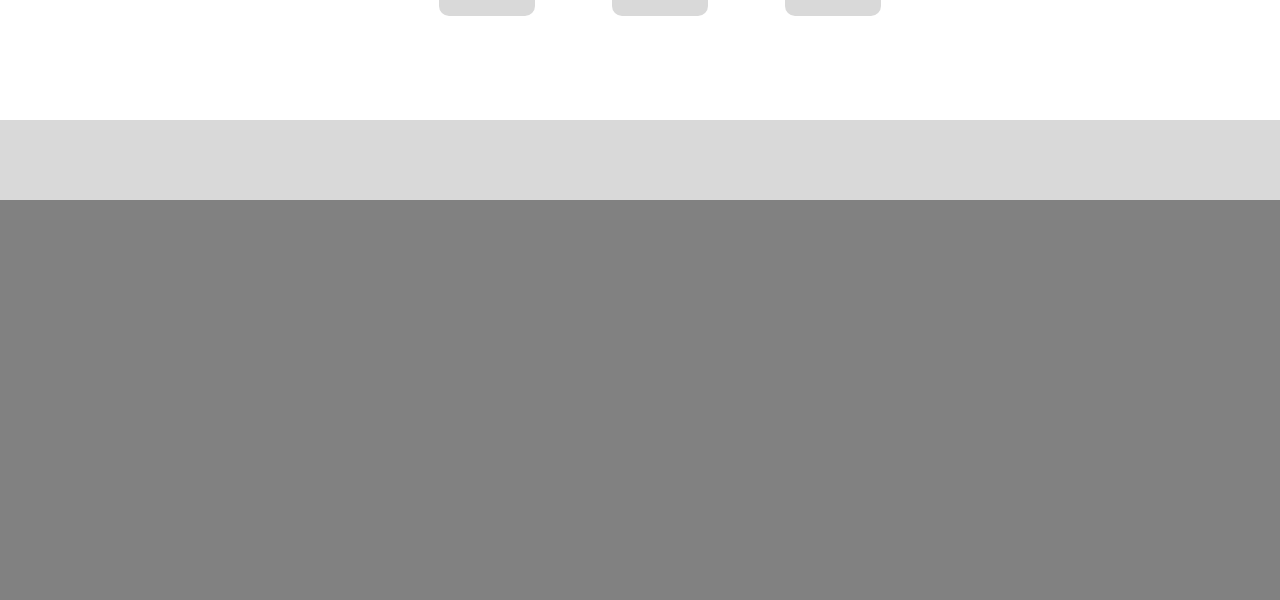
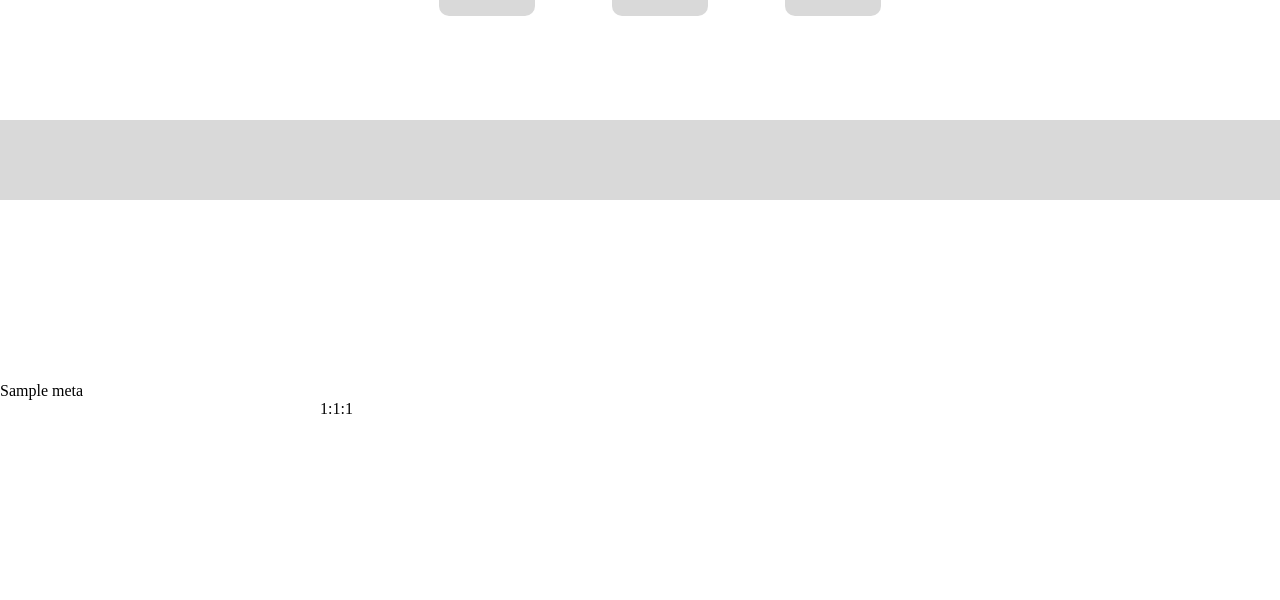
Before and after one commit to Lucasmenezes08/FocusTime, a Django app: page /cronometro/ in a window 1280 px wide. Shown: the part 200-800 px from the top of the page. Run offline with Django 5.2, Linux system fonts and the light colour scheme; tables that the repository leaves empty hold one stand-in row (values such as "Sample post").

Commit message:
Adicionar visualização de metas do usuário na url cronometro

```diff
--- a/FocusTime/views.py
+++ b/FocusTime/views.py
@@ -45,7 +45,12 @@ def cadastro (request):
 
 def cronometro (request):
     materias = Materia.objects.all()
-    return render (request,"cronometro.html" , {"materias": materias} )
+    metas = Meta.objects.all()
+    contexto = {
+        "materias": materias,
+        "metas": metas
+    }
+    return render (request,"cronometro.html" , contexto)
 
 # def CadastroMetas(request):
 #     if request.method == 'POST':
--- a/templates/cronometro.html
+++ b/templates/cronometro.html
@@ -31,7 +31,7 @@
             </section>
         </section>
         <section class="break">
-            <br/>
+           <br/>
         </section>
 
         <section class="modals" id="modal">
@@ -55,9 +55,17 @@
 
 
         <section class="lugar-metas" id="metas">
-            <br/>
+            {% if metas %}
+            <div class="metas">
+                {% for meta in metas %}
+                    <div class="metas-container">
+                        <span class="meta-nome">{{meta.nome_metas}}</span>
+                        <span class="meta-tempo">{{meta.horas_meta}}:{{meta.minutos_meta}}:{{meta.segundos_meta}}</span>
+                    </div>
+            </div>
+                 {% endfor %}
+            {% endif %}
         </section>
-    </section>
 
     {% load static %}
     <script src="{% static '/cronometro.js' %}"></script>
--- a/templates/static/cronometro.css
+++ b/templates/static/cronometro.css
@@ -97,7 +97,28 @@ body {
 .lugar-metas {
     width: 100%;
     height: 50%;
-    background-color: #818181;
+    display: grid;
+    gap: 10px;
+    grid-template-columns: repeat(3, 1fr);
+    justify-content: center;
+    align-items: center;
+}
+
+.metas {
+    width:100%;
+    display:flex;
+    flex-direction: column;
+    justify-content: center;
+    align-items: center;
+}
+
+.metas-container {
+    width: 80%%
     display: flex;
-    flex-direction: column;
+    justify-content: space-between;
+    align-items: center;
 }
+
+.meta-tempo {
+    margin-left: 20rem;
+}
```
